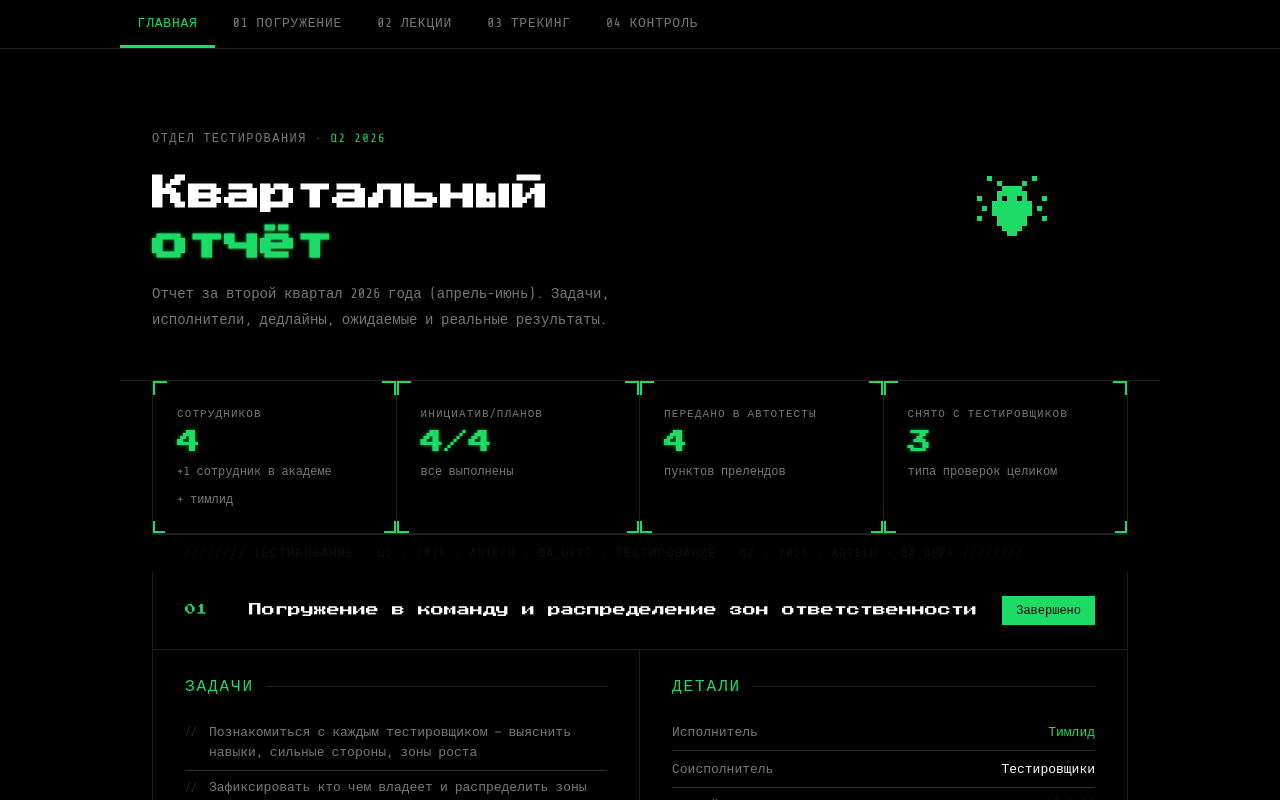
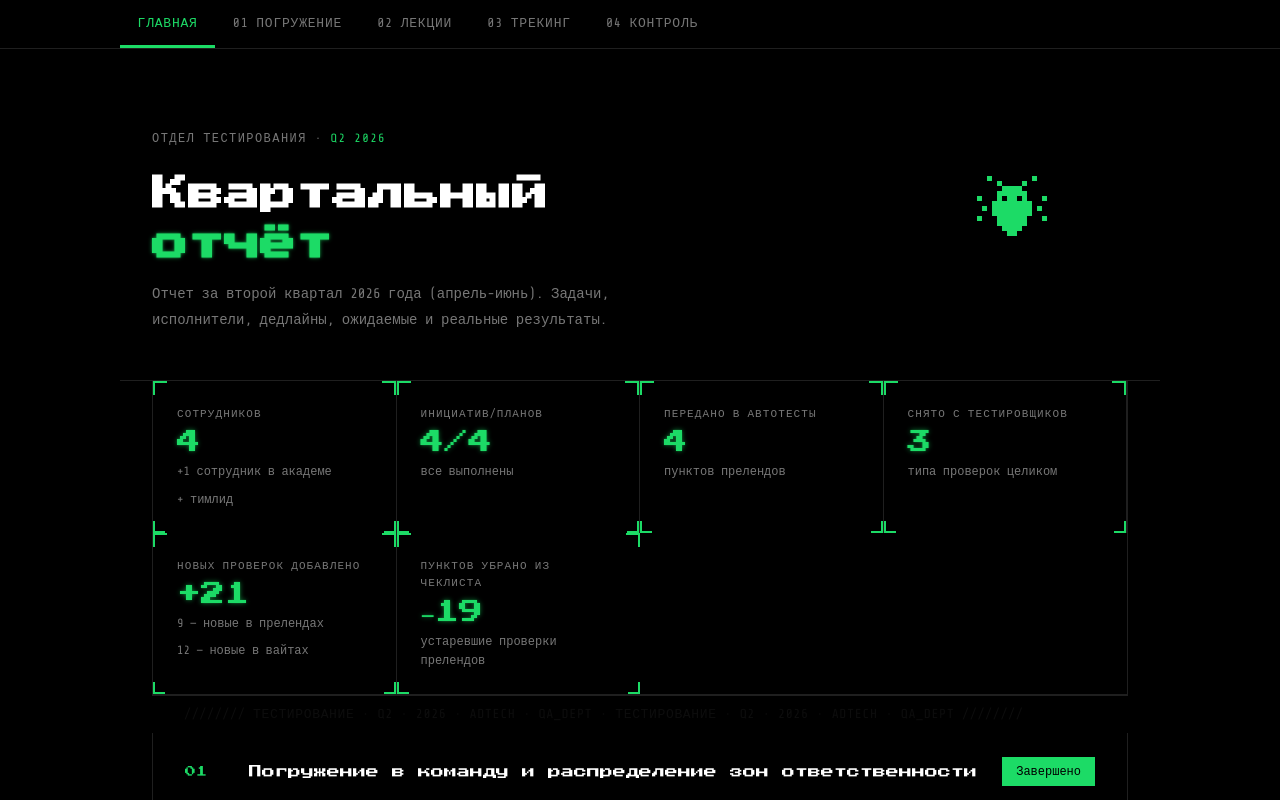
Before and after one commit to Kolobaka777/Q2, a Vue app: page / in a window 1280 px wide. Shown: the top 800 px of the page. Built offline with nearby package versions, Linux system fonts and the light colour scheme.

Commit message:
data: добавить метрики новых/убранных проверок, обновить checklistDropped

```diff
--- a/src/data/index.js
+++ b/src/data/index.js
@@ -3,7 +3,8 @@ export const metrics = [
   { label: 'Инициатив/планов', val: '4/4', sub: 'все выполнены' },
   { label: 'Передано в автотесты', val: '4', sub: 'пунктов прелендов' },
   { label: 'Снято с тестировщиков', val: '3', sub: 'типа проверок целиком' },
-
+  { label: 'Новых проверок добавлено', val: '+21', sub: ['9 — новые в прелендах', '12 — новые в вайтах'] },
+  { label: 'Пунктов убрано из чеклиста', val: '−19', sub: 'устаревшие проверки прелендов' },
 ]
 
 export const team = [
@@ -282,7 +283,7 @@ export const checklistDropped = [
   { status: '', name: 'Проверки спаев по ТЗ от верстки', desc: 'полностью сняты с верстальщиков' },
   { status: '', name: 'Проверки новых новостников по ТЗ от верстки', desc: 'полностью сняты с верстальщиков' },
   { status: '', name: 'Проверки локализаций вайтов', desc: 'полностью сняты с верстальщиков' },
-  { status: '', name: '+21 новый пункт теперь проводим', desc: '9 — новые проверки в прелендах, 12 — новые проверки вайтов' },
+  { status: '', name: '−19 пунктов убрано из чеклиста', desc: 'устаревшие и нерелевантные проверки прелендов' },
 ]
 
 export const whiteChecklistAdded = [
```
